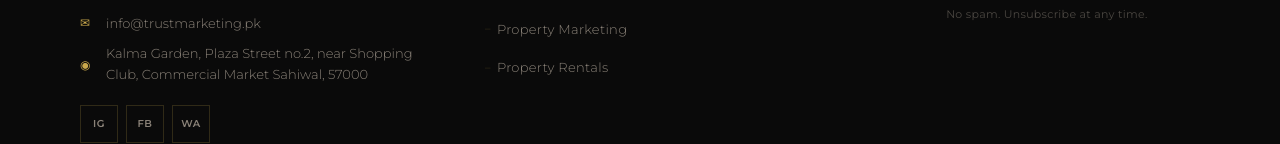
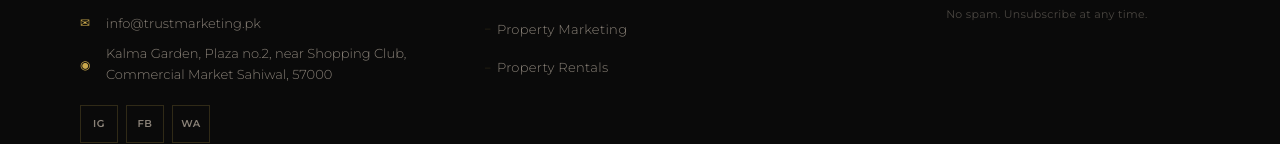
Before and after one commit to rababzahra-425/Trust-Real-Estate-Marketing-Website, a Next.js app: page / in a window 1280 px wide. Shown: the part 6054-6198 px from the top of the page. Built offline with nearby package versions, Linux system fonts and the light colour scheme; no server answers.

Commit message:
feat: update Footer component

```diff
--- a/src/components/Footer.jsx
+++ b/src/components/Footer.jsx
@@ -40,7 +40,7 @@ export default function Footer() {
             <div className="footer-contact-quick">
               <a href="tel:+923177255555" className="fq-item"><span className="fq-icon" aria-hidden="true">✆</span>+92 317 725 5555</a>
               <a href="mailto:info@trustmarketing.pk" className="fq-item"><span className="fq-icon" aria-hidden="true">✉</span>info@trustmarketing.pk</a>
-              <span className="fq-item"><span className="fq-icon" aria-hidden="true">◉</span>Kalma Garden, Plaza Street no.2, near Shopping Club, Commercial Market Sahiwal, 57000</span>
+              <span className="fq-item"><span className="fq-icon" aria-hidden="true">◉</span>Kalma Garden, Plaza no.2, near Shopping Club, Commercial Market Sahiwal, 57000</span>
             </div>
             <div className="footer-socials" role="list" aria-label="Social media links">
               {socials.map(s => (
```
